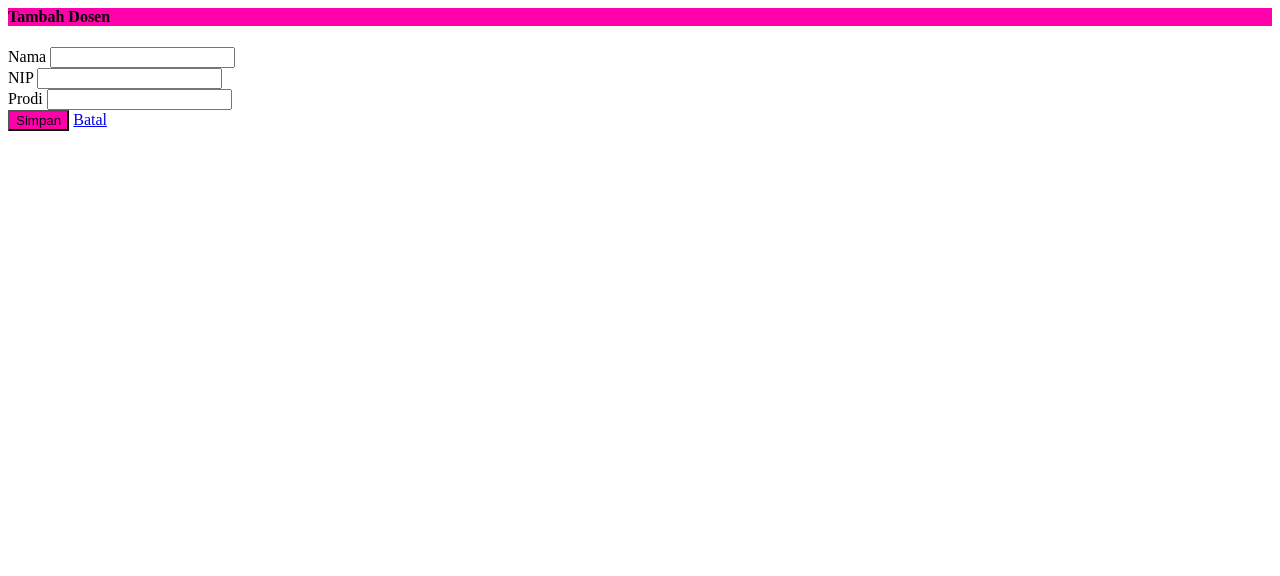
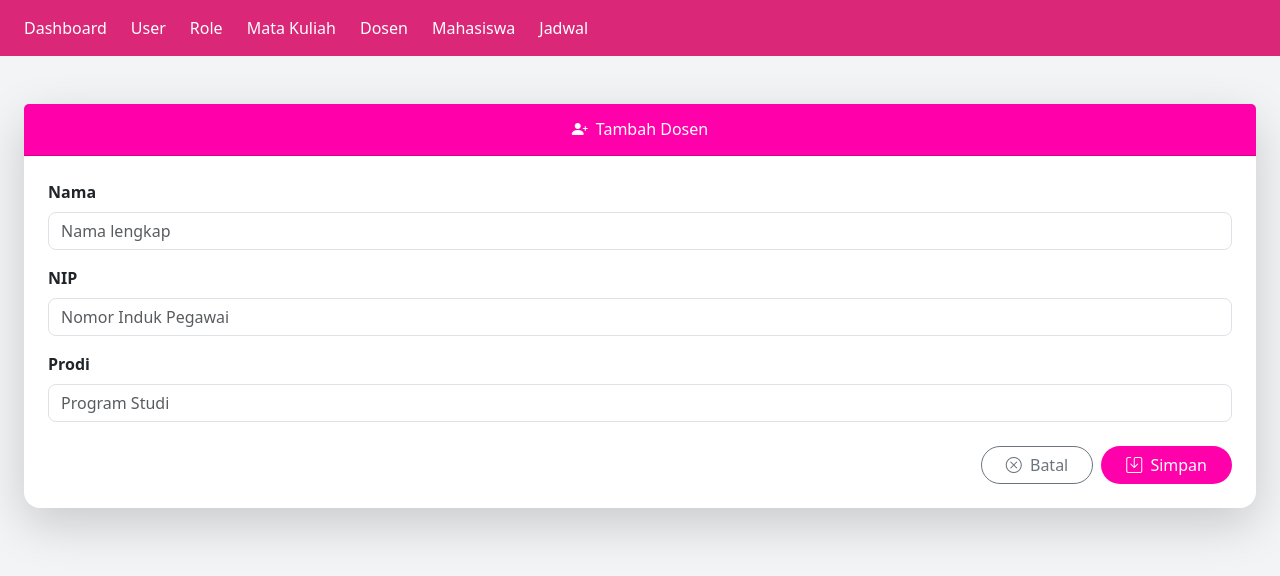
Before and after one commit to ArifbillahKamil/RBAC-Project, a Python web app: template templates/add_dosen.html in a window 1280 px wide. Shown: the top 576 px of the page. Run offline with Jinja, Linux system fonts and the light colour scheme; the template is opened without the code that fills it, so the values that code supplies are empty; some libraries are stand-ins or nearby versions.

Commit message:
perubahan add dosen

```diff
--- a/templates/add_dosen.html
+++ b/templates/add_dosen.html
@@ -1,26 +1,71 @@
+{% extends 'base.html' %}
+
+{% block title %}Tambah Dosen{% endblock %}
+
+{% block content %}
+<link href="https://cdn.jsdelivr.net/npm/bootstrap-icons@1.10.5/font/bootstrap-icons.css" rel="stylesheet" />
+
 <div class="container mt-5">
-  <div class="card shadow-lg rounded-4">
-    <div class="card-header text-white" style="background-color: #ff00aa;">
-      <h4 class="mb-0">Tambah Dosen</h4>
+  <div class="card shadow-lg border-0 rounded-4 animate__animated animate__fadeIn">
+    <div class="card-header text-white text-center py-3" style="background-color: #ff00aa;">
+      <h4 class="mb-0"><i class="bi bi-person-plus-fill me-2"></i>Tambah Dosen</h4>
     </div>
+
     <div class="card-body p-4">
       <form method="post">
         <div class="mb-3">
-          <label for="nama" class="form-label">Nama</label>
-          <input type="text" class="form-control rounded-3" name="nama" required />
+          <label for="nama" class="form-label fw-semibold">Nama</label>
+          <input
+            type="text"
+            class="form-control rounded-3"
+            name="nama"
+            id="nama"
+            placeholder="Nama lengkap"
+            required
+          />
         </div>
+
         <div class="mb-3">
-          <label for="nip" class="form-label">NIP</label>
-          <input type="text" class="form-control rounded-3" name="nip" required />
+          <label for="nip" class="form-label fw-semibold">NIP</label>
+          <input
+            type="text"
+            class="form-control rounded-3"
+            name="nip"
+            id="nip"
+            placeholder="Nomor Induk Pegawai"
+            required
+          />
         </div>
-        <div class="mb-3">
-          <label for="prodi" class="form-label">Prodi</label>
-          <input type="text" class="form-control rounded-3" name="prodi" required />
+
+        <div class="mb-4">
+          <label for="prodi" class="form-label fw-semibold">Prodi</label>
+          <input
+            type="text"
+            class="form-control rounded-3"
+            name="prodi"
+            id="prodi"
+            placeholder="Program Studi"
+            required
+          />
         </div>
+
         <div class="d-flex justify-content-end gap-2">
-          <button type="submit" class="btn text-white" style="background-color: #ff00aa;">Simpan</button>
-          <a href="{{ url_for('dosen.manage_dosen') }}" class="btn btn-outline-secondary">Batal</a>
+          <a
+            href="{{ url_for('dosen.manage_dosen') }}"
+            class="btn btn-outline-secondary rounded-pill px-4"
+          >
+            <i class="bi bi-x-circle me-1"></i> Batal
+          </a>
+          <button
+            type="submit"
+            class="btn text-white rounded-pill px-4"
+            style="background-color: #ff00aa;"
+          >
+            <i class="bi bi-save me-1"></i> Simpan
+          </button>
         </div>
       </form>
     </div>
   </div>
+</div>
+{% endblock %}
```
